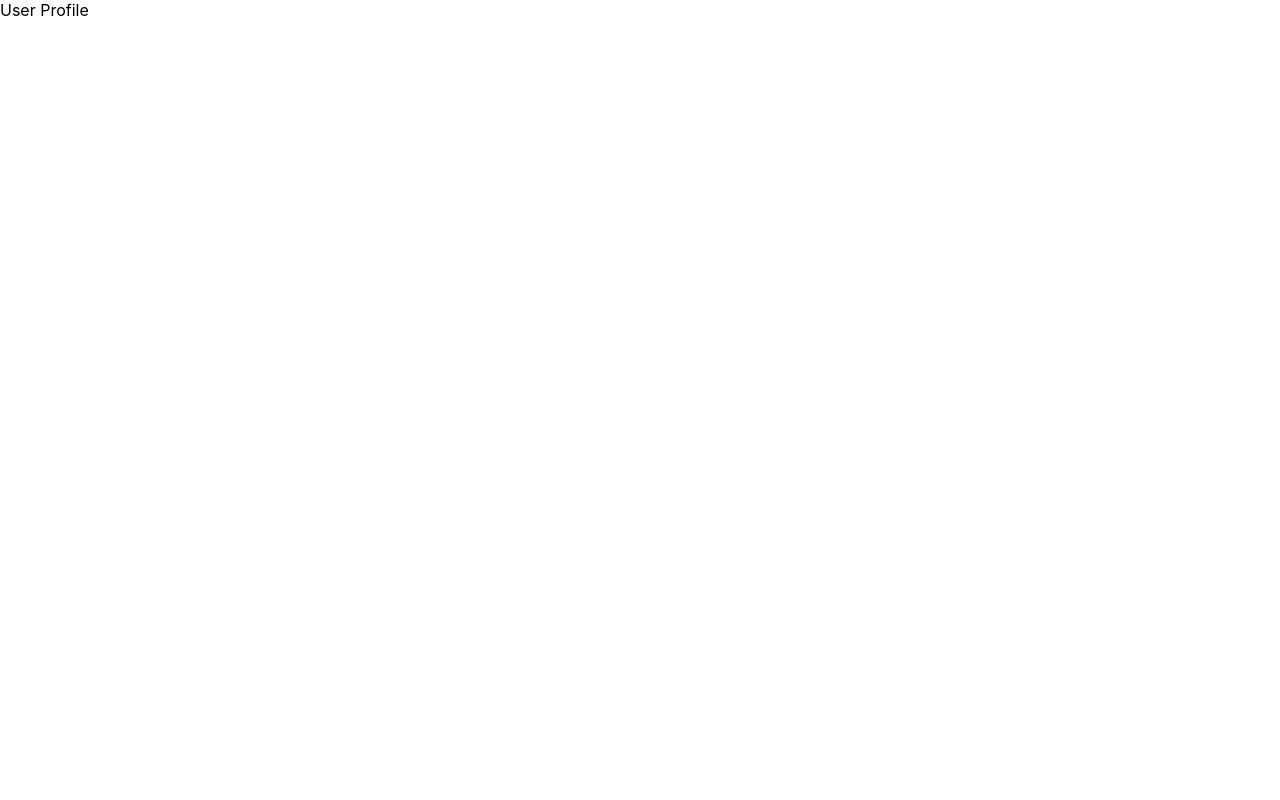
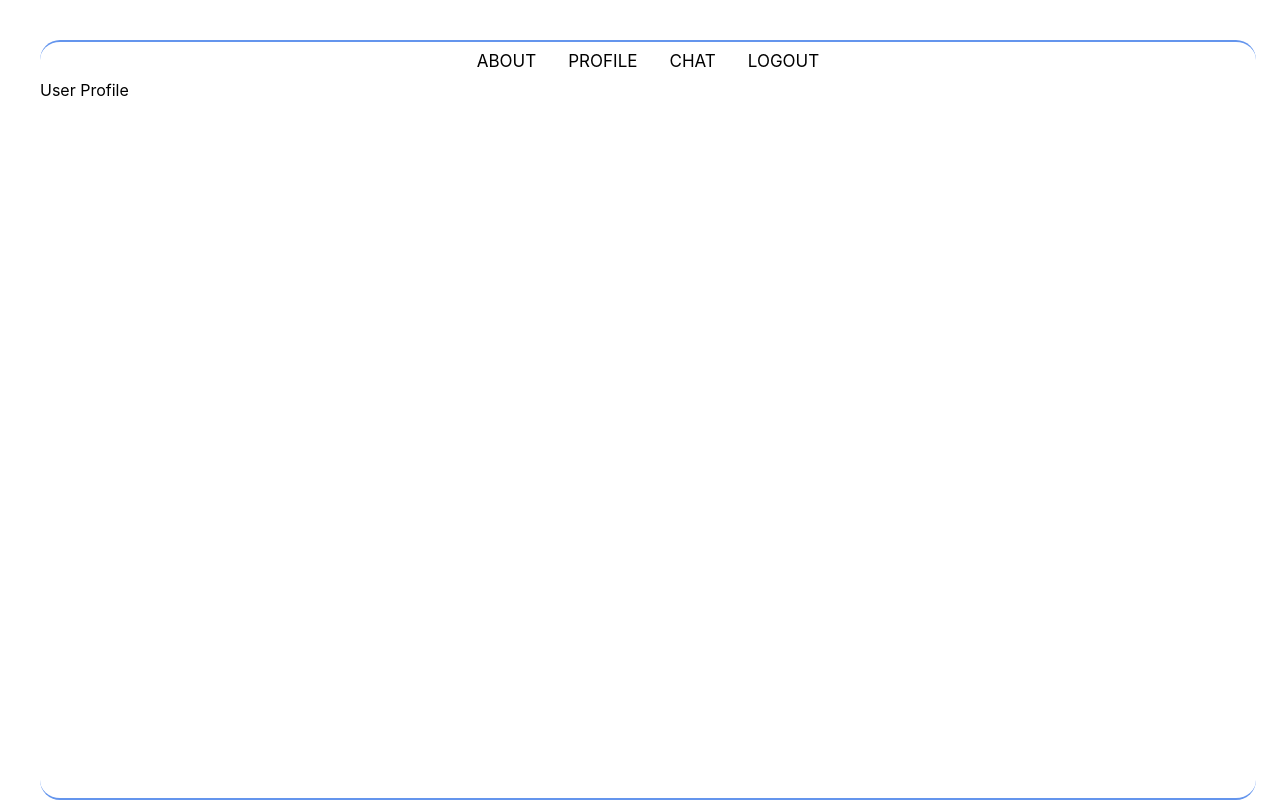
Before and after one commit to chknwaffles/pathos-frontend, a React (Create React App) app: page /profile in a window 1280 px wide. Built offline with nearby package versions, Linux system fonts and the light colour scheme; no server answers.

Commit message:
redo login fetch, implement logout, implement redirect if not logged in

```diff
--- a/src/App.js
+++ b/src/App.js
@@ -8,7 +8,7 @@ import ChatContainer from "./containers/ChatContainer";
 
 //components
 import About from "./components/navbar/About";
-import Profile from "./components/navbar/Profile";
+import ProfileContainer from "./containers/ProfileContainer";
 
 //re did the logic in login, we need to make sure if a user puts a different path they cant bypassthe login, I think router comes with a redirect logic we can write to pass back to regular url if no user is present ...its something like see below
 
@@ -34,12 +34,19 @@ function App(props) {
             path="/"
             render={(props) => <WelcomePageContainer {...props} user={user} handleUserInfo={handleUserInfo} />}
           />
+          //could redo the redirect better
           <Route
             path="/chat"
-            render={(props) => <ChatContainer {...props} user={user} handleUserInfo={handleUserInfo} />}
+            render={(props) => user ?
+              <ChatContainer {...props} user={user} handleUserInfo={handleUserInfo} /> :
+              <WelcomePageContainer {...props} user={user} handleUserInfo={handleUserInfo} />
+            }
+          />
+          <Route
+            path="/profile"
+            render={(props) => <ProfileContainer {...props} user={user} handleUserInfo={handleUserInfo} />}
           />
           <Route path="/about" component={About} />
-          <Route path="/profile" component={Profile} />
         </Switch>
       </div>
     </Router>
--- a/src/components/navbar/Profile.js
+++ b/src/components/navbar/Profile.js
@@ -1,8 +1,11 @@
 import React from 'react';
 
+import "../../styles/profile.css"
+
 export default function Profile(props) {
+    const { user } = props;
     return (
-        <div>
+        <div className="profile">
             User Profile
         </div>
     )
--- a/src/containers/ChatContainer.js
+++ b/src/containers/ChatContainer.js
@@ -1,10 +1,11 @@
 import React, { useState, useEffect } from "react";
 import io from "socket.io-client";
-import NavBar from "./NavBar";
 import "../styles/chat/chat.css";
 import "../styles/navbar.css";
+
+import NavBar from "./NavBar";
+import Message from "../components/chat/Message";
 import MessageForm from "../components/chat/MessageForm";
-import Message from "../components/chat/Message";
 import InfoBar from "../components/chat/InfoBar";
 
 const URL = process.env.REACT_APP_URL || "http://localhost:5000";
@@ -70,45 +71,52 @@ export default function ChatContainer(props) {
     });
   };
 
-  ///button action for fetch default user
-  const fetchDefaultUserOne = async () => {
-    try {
-      const userRes = await (await fetch(URL + "/users/defaultuser/1")).json();
-      handleUserInfo(userRes);
-    } catch (err) {
-      console.error(err);
-    }
-  };
-  ///button action for fetch 2nd default user
+  return (
+    <div className="chat-container">
+      <NavBar className="navbar" handleUserInfo={handleUserInfo} />
+      <InfoBar className="info-bar" />
 
-  const fetchSecondTestUser = async () => {
-    try {
-      const userRes = await (await fetch(URL + "/users/defaultuser/2")).json();
-      handleUserInfo(userRes);
-    } catch (err) {
-      console.error(err);
-    }
-  };
-  //// just a function to test db/socket persistance, im not too comfortable with it yet, will be deleted later
-  const renderSocketTesting = () => {
-    return user ? (
       <div className="chatroom">
-        <div className="chat-log">{renderChat()}</div>
+        <div className="chat-log">
+          {renderChat()}
+        </div>
         <MessageForm user={user} handleMessageSubmit={handleMessageSubmit} />
       </div>
-    ) : (
-        <div className="test-container">
-          <button onClick={() => fetchDefaultUserOne()}> fetch user 1 </button>{" "}
-          <button onClick={() => fetchSecondTestUser()}>fetch user 2</button>
-        </div>
-      );
-  };
-
-  return (
-    <div className="chat-container">
-      <NavBar className="navbar" />
-      <InfoBar className="info-bar" />
-      {renderSocketTesting()}
     </div>
   );
 }
+
+
+  // ///button action for fetch default user
+  // const fetchDefaultUserOne = async () => {
+  //   try {
+  //     const userRes = await (await fetch(URL + "/users/defaultuser/1")).json();
+  //     handleUserInfo(userRes);
+  //   } catch (err) {
+  //     console.error(err);
+  //   }
+  // };
+  // ///button action for fetch 2nd default user
+
+  // const fetchSecondTestUser = async () => {
+  //   try {
+  //     const userRes = await (await fetch(URL + "/users/defaultuser/2")).json();
+  //     handleUserInfo(userRes);
+  //   } catch (err) {
+  //     console.error(err);
+  //   }
+  // };
+  // //// just a function to test db/socket persistance, im not too comfortable with it yet, will be deleted later
+  // const renderSocketTesting = () => {
+  //   return user ? (
+  //     <div className="chatroom">
+  //       <div className="chat-log">{renderChat()}</div>
+  //       <MessageForm user={user} handleMessageSubmit={handleMessageSubmit} />
+  //     </div>
+  //   ) : (
+  //       <div className="test-container">
+  //         <button onClick={() => fetchDefaultUserOne()}> fetch user 1 </button>{" "}
+  //         <button onClick={() => fetchSecondTestUser()}>fetch user 2</button>
+  //       </div>
+  //     );
+  // };
--- a/src/containers/FormContainer.js
+++ b/src/containers/FormContainer.js
@@ -13,9 +13,10 @@ export default function FormContainer(props) {
         return form === 'login' ? 'Login' : 'Sign Up'
     }
 
-    const handleSubmit = async (e) => {
+    const handleSubmit = (e) => {
         e.preventDefault();
 
+        const getUserData = async () => {
             try {
                 const config = {
                     method: 'POST',
@@ -26,14 +27,25 @@ export default function FormContainer(props) {
                     body: JSON.stringify(fields),
                 }
 
-            const userRes = (await fetch(`${URL}/users/${form}`, config)).json();
-            console.log(userRes);
+                const userRes = await fetch(`${URL}/users/${form}`, config)
+                const userData = await userRes.json();
 
-            handleUserInfo(userRes);
-            handleClick();
+                return userData;
             } catch (err) {
                 console.log(err)
             }
+        }
+
+        getUserData().then(data => {
+            if (data.success) {
+                console.log(data)
+                handleUserInfo(data.user)
+                localStorage.setItem('currentUser', JSON.stringify(data.user));
+                handleClick();
+            } else {
+                window.alert(data.message);
+            }
+        })
     }
 
     const handleChange = (e) => {
--- a/src/containers/NavBar.js
+++ b/src/containers/NavBar.js
@@ -3,16 +3,36 @@ import { Link } from "react-router-dom";
 import "../styles/navbar.css";
 
 export default function NavBar(props) {
-  const { username, message } = props;
+  const { handleUserInfo } = props;
 
-  //TODO logic needs to be done show logout {props.user? <div OnClick={logout()}}>Log Out <div> : null > etc
+  const handleLogout = async () => {
+    const logout = async () => {
+      try {
+        const userRes = await fetch(`${URL}/users/logout`)
+        const userData = await userRes.json();
+
+        return userData
+      } catch (err) {
+        console.log(err)
+      }
+    }
+
+    logout().then(data => {
+      if (data.success) {
+        handleUserInfo("");
+        localStorage.removeItem("currentUser");
+      } else {
+        console.log(data.message)
+      }
+    })
+  }
 
   return (
     <div className="navbar">
       <Link className="nav-item" to="/about"> ABOUT </Link>
       <Link className="nav-item" to="/profile"> PROFILE </Link>
       <Link className="nav-item" to="/chat"> CHAT </Link>
-      <span className="nav-item"> LOGOUT </span>
+      <span className="nav-item" onClick={handleLogout}> LOGOUT </span>
     </div>
   );
 }
--- a/src/containers/ProfileContainer.js
+++ b/src/containers/ProfileContainer.js
@@ -1,9 +1,17 @@
-import React from 'react'
+import React from "react";
 
-export default function ProfileContainer() {
+import NavBar from "./NavBar";
+import Profile from "../components/navbar/Profile"
+
+import "../styles/profile.css"
+
+export default function ProfileContainer(props) {
+    const { user, handleUserInfo } = props;
+
     return (
-        <div>
-            Profile Container
+        <div className="profile-container">
+            <NavBar handleUserInfo={handleUserInfo} />
+            <Profile user={user} />
         </div>
     )
 }
--- a/src/containers/WelcomePageContainer.js
+++ b/src/containers/WelcomePageContainer.js
@@ -12,8 +12,8 @@ export default function WelcomePageContainer(props) {
   const renderSubtitle = () => {
     if (user !== "") {
       return (
-        <h2 className="form-link">
-          <Link to="/chat">Click here to join the chat!</Link>
+        <h2 className="styled-link">
+          <Link className="styled-link" to="/chat">Click here to join the chat!</Link>
         </h2>
       )
     } else {
--- /dev/null
+++ b/src/styles/profile.css
@@ -0,0 +1,16 @@
+.profile-container {
+    display: flex;
+    flex-direction: column;
+    height: 95vh;
+    width: 95vw;
+    margin-top: 40px;
+    margin-left: 40px;
+}
+
+.profile {
+    display: inherit;
+    flex-direction: column;
+    height: 750px;
+    border-radius: 20px;
+    border-bottom: 2px solid cornflowerblue;
+}
```
Lines whose indentation alone changed are shown as unchanged.
